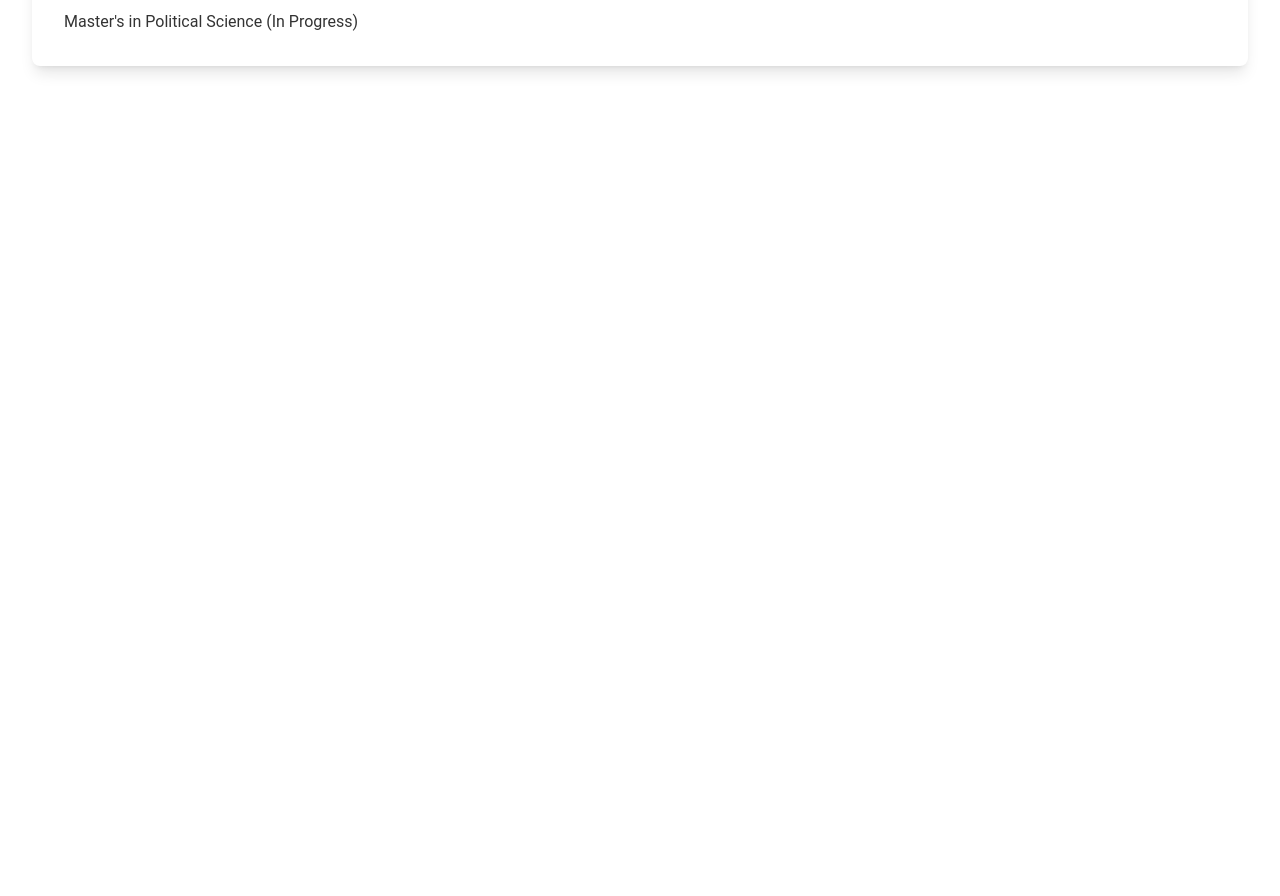
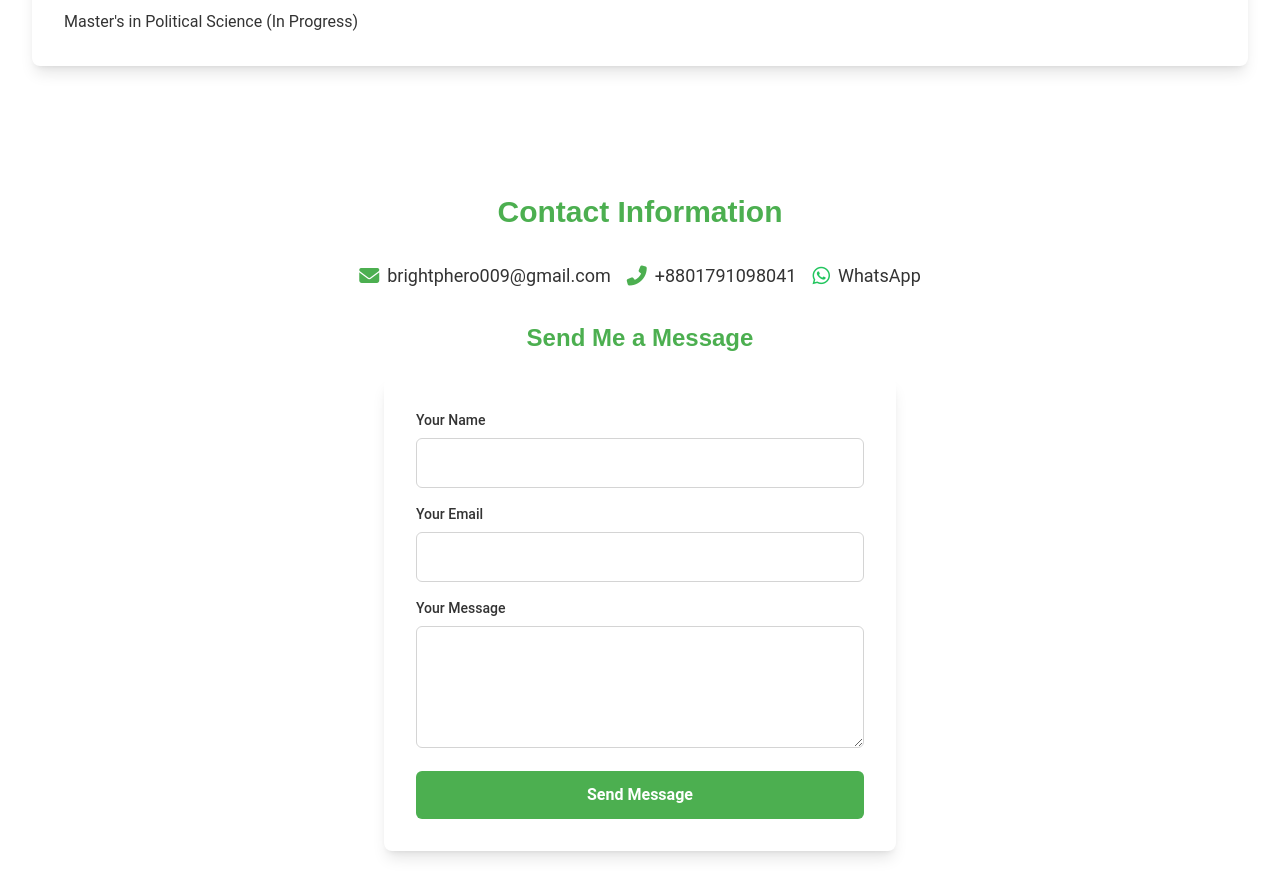
Before and after one commit to mohammaduzzal/my-portfolio, a React (Vite) app: page / in a window 1280 px wide. Shown: the part 2062-2958 px from the top of the page. Before the commit the page ends 2192 px from the top, so only its background shows below. Built offline with nearby package versions, Linux system fonts and the light colour scheme.

Commit message:
added contact section

```diff
--- /dev/null
+++ b/src/component/Contact.jsx
@@ -0,0 +1,98 @@
+
+const Contact = () => {
+    return (
+        <section id="contact" className="py-16 bg-base-100 text-neutral">
+        <div className="max-w-7xl mx-auto px-4 sm:px-6 lg:px-8">
+          <h2 className="text-3xl font-Montserrat font-bold text-primary text-center">
+            Contact Information
+          </h2>
+
+          {/* Contact Details */}
+          <div className="mt-8 space-y-6">
+            <div className="flex justify-center items-center space-x-4">
+              <div className="flex items-center space-x-2">
+                <i className="fas fa-envelope text-xl text-primary"></i>
+                <a href="mailto:brightphero009@gmail.com" className="text-lg text-neutral">
+                  brightphero009@gmail.com
+                </a>
+              </div>
+              <div className="flex items-center space-x-2">
+                <i className="fas fa-phone-alt text-xl text-primary"></i>
+                <span className="text-lg text-neutral">+8801791098041</span>
+              </div>
+              <div className="flex items-center space-x-2">
+                <i className="fab fa-whatsapp text-xl text-green-500"></i>
+                <a
+                  href="https://wa.me/+8801791098041"
+                  className="text-lg text-neutral"
+                  target="_blank"
+                  rel="noopener noreferrer"
+                >
+                  WhatsApp
+                </a>
+              </div>
+            </div>
+          </div>
+
+          {/* Contact Form */}
+          <div className="mt-8">
+            <h3 className="text-2xl font-Montserrat font-semibold text-primary text-center">
+              Send Me a Message
+            </h3>
+            <form
+              action="https://formspree.io/f/maykqjwb"
+              method="POST"
+              className="w-full max-w-lg mx-auto mt-6 bg-white p-8 rounded-lg shadow-lg"
+            >
+              <div className="space-y-4">
+                <div>
+                  <label htmlFor="name" className="block text-sm font-medium text-neutral">
+                    Your Name
+                  </label>
+                  <input
+                    type="text"
+                    id="name"
+                    name="name"
+                    className="w-full p-3 mt-2 border border-neutral-300 rounded-md focus:outline-none focus:ring-2 focus:ring-primary"
+                    required
+                  />
+                </div>
+                <div>
+                  <label htmlFor="email" className="block text-sm font-medium text-neutral">
+                    Your Email
+                  </label>
+                  <input
+                    type="email"
+                    id="email"
+                    name="email"
+                    className="w-full p-3 mt-2 border border-neutral-300 rounded-md focus:outline-none focus:ring-2 focus:ring-primary"
+                    required
+                  />
+                </div>
+                <div>
+                  <label htmlFor="message" className="block text-sm font-medium text-neutral">
+                    Your Message
+                  </label>
+                  <textarea
+                    id="message"
+                    name="message"
+                    rows="4"
+                    className="w-full p-3 mt-2 border border-neutral-300 rounded-md focus:outline-none focus:ring-2 focus:ring-primary"
+                    required
+                  ></textarea>
+                </div>
+                <button
+                  type="submit"
+                  className="w-full py-3 mt-4 bg-primary text-white font-semibold rounded-md hover:bg-green-700 transition-all duration-300"
+                >
+                  Send Message
+                </button>
+              </div>
+            </form>
+          </div>
+        </div>
+      </section>
+    );
+};
+
+export default Contact;
--- a/src/page/Home.jsx
+++ b/src/page/Home.jsx
@@ -1,7 +1,9 @@
 import About from "../component/About";
 import Banner from "../component/Banner";
+import Contact from "../component/Contact";
 import Education from "../component/Education";
 import Skill from "../component/Skill";
+
 
 const Home = () => {
     return (
@@ -10,6 +12,8 @@ const Home = () => {
             <About></About>
             <Skill></Skill>
             <Education></Education>
+            <Contact></Contact>
+
 
         </div>
     );
```
